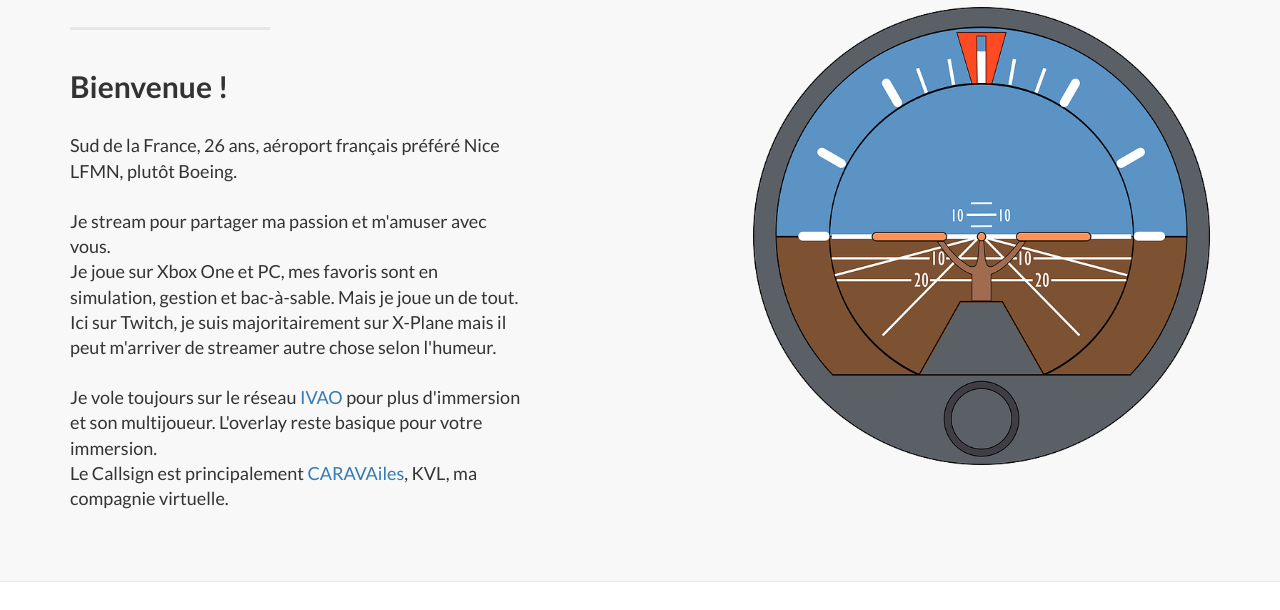
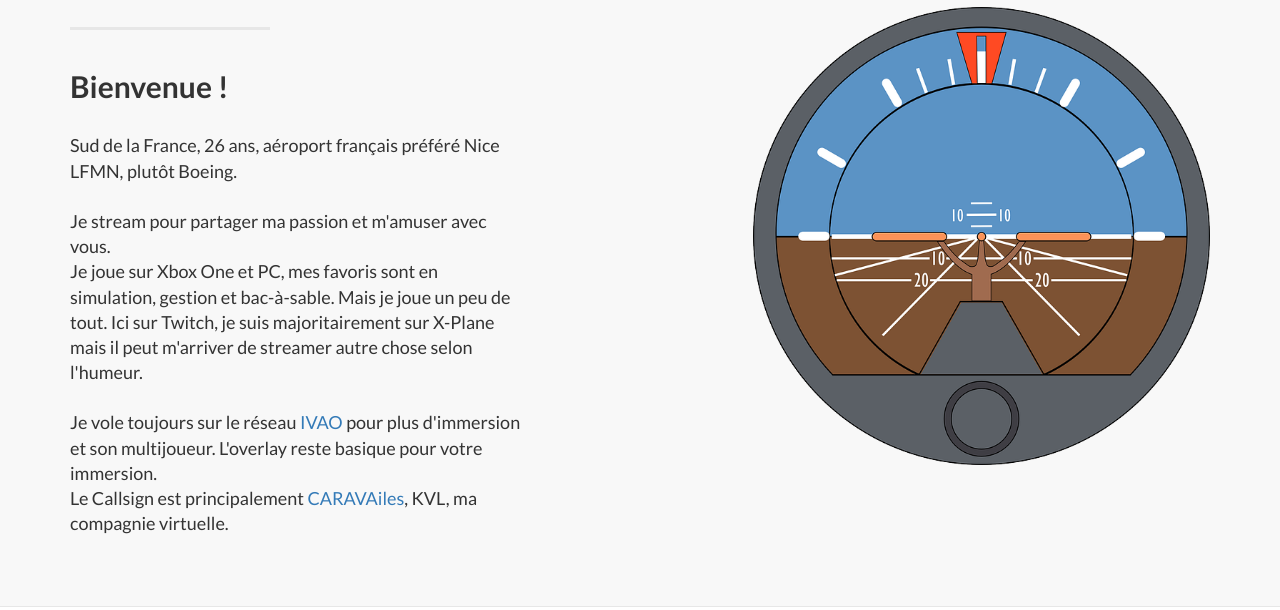
Before and after one commit to CaptainUma/captainuma.github.io, a plain HTML site: page index.html in a window 1280 px wide. Shown: the part 820-1430 px from the top of the page. Drawn offline with Linux system fonts and the light colour scheme.

Commit message:
Update index.html

```diff
--- a/index.html
+++ b/index.html
@@ -120,7 +120,7 @@
 <br><br>
 Je stream pour partager ma passion et m'amuser avec vous.
 <br>
-Je joue sur Xbox One et PC, mes favoris sont en simulation, gestion et bac-à-sable. Mais je joue un de tout.
+Je joue sur Xbox One et PC, mes favoris sont en simulation, gestion et bac-à-sable. Mais je joue un peu de tout.
 Ici sur Twitch, je suis majoritairement sur X-Plane mais il peut m'arriver de streamer autre chose selon l'humeur.
 <br><br>
 Je vole toujours sur le réseau <a href="www.ivao.aero">IVAO</a> pour plus d'immersion et son multijoueur. L'overlay reste basique pour votre immersion.
```
